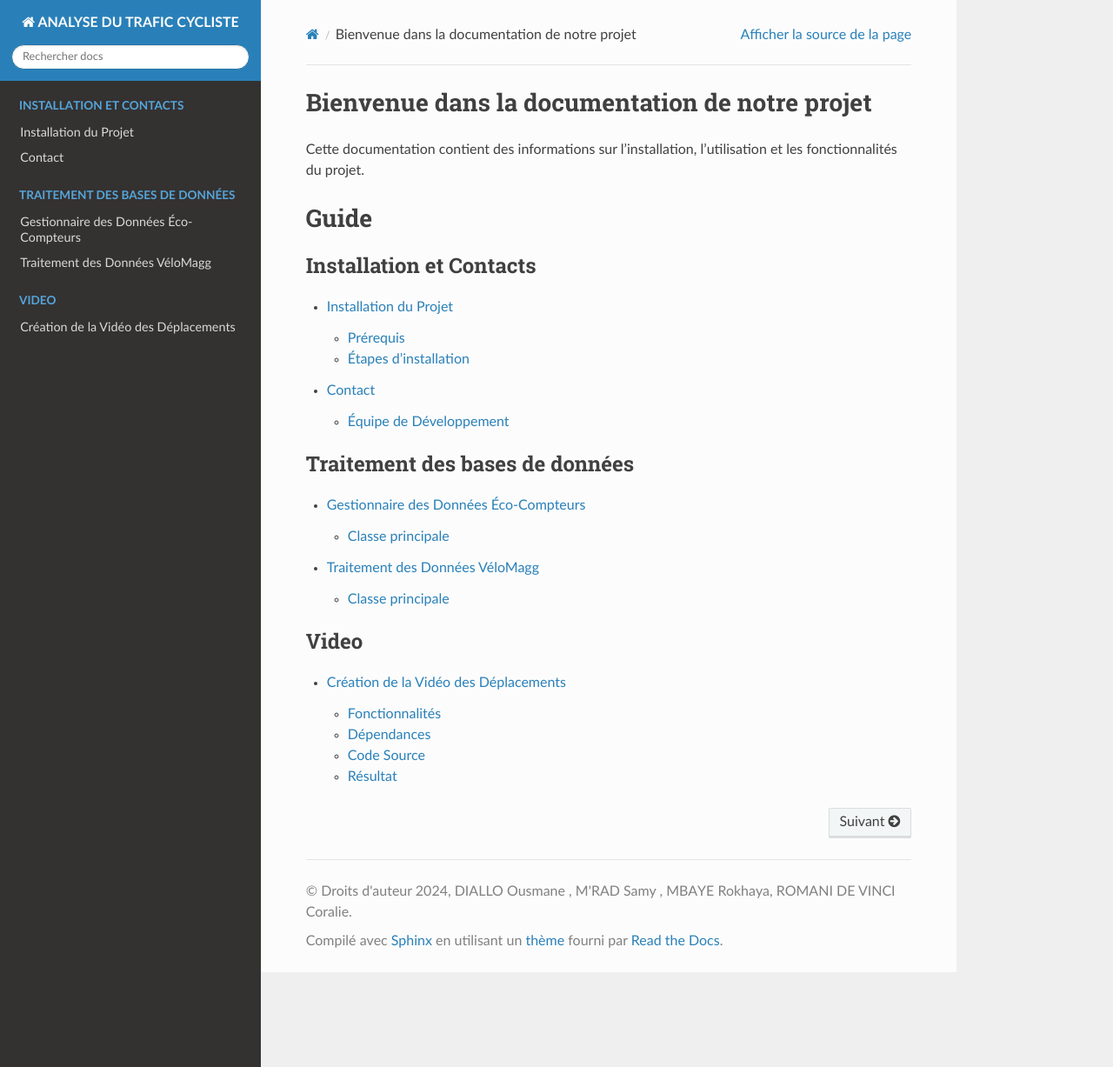
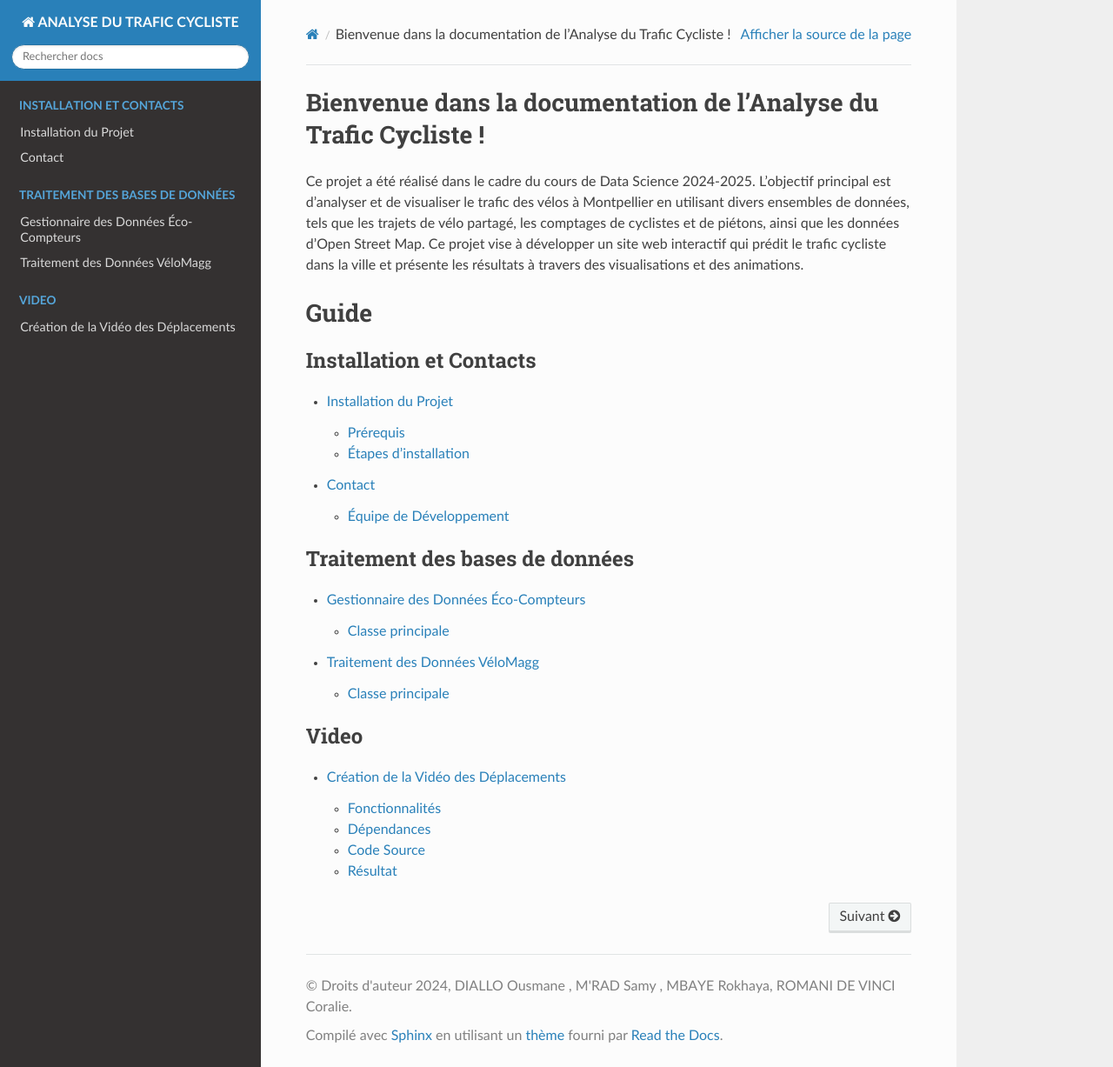
Before and after one commit to rokhayambaye/PROJET_2024, a Sphinx documentation site: the page built from source/index.rst, in a window 1280 px wide and 1227 px high. Shown: the whole window at 87% size. Built offline with Sphinx 7.4.7 and the Read the Docs theme 3.1.0, drawn with Linux system fonts in a browser that asks for light colours.

Commit message:
introduction de la documentation

```diff
--- a/source/index.rst
+++ b/source/index.rst
@@ -5,11 +5,10 @@
 
 .. Votre projet Sphinx documentation
 
-Bienvenue dans la documentation de notre projet
+Bienvenue dans la documentation de l'Analyse du Trafic Cycliste !
 =============================================
 
-Cette documentation contient des informations sur l'installation, l'utilisation et les fonctionnalités du projet.
-
+Ce projet a été réalisé dans le cadre du cours de Data Science 2024-2025. L'objectif principal est d'analyser et de visualiser le trafic des vélos à Montpellier en utilisant divers ensembles de données, tels que les trajets de vélo partagé, les comptages de cyclistes et de piétons, ainsi que les données d'Open Street Map. Ce projet vise à développer un site web interactif qui prédit le trafic cycliste dans la ville et présente les résultats à travers des visualisations et des animations.
 
 Guide
 =====
```
Also changed, not shown: 7 other files.
